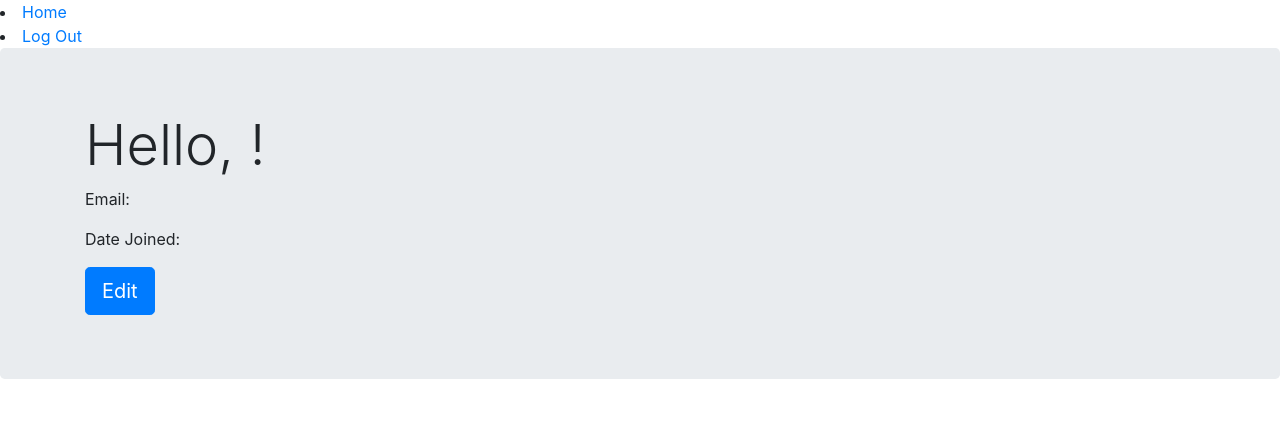
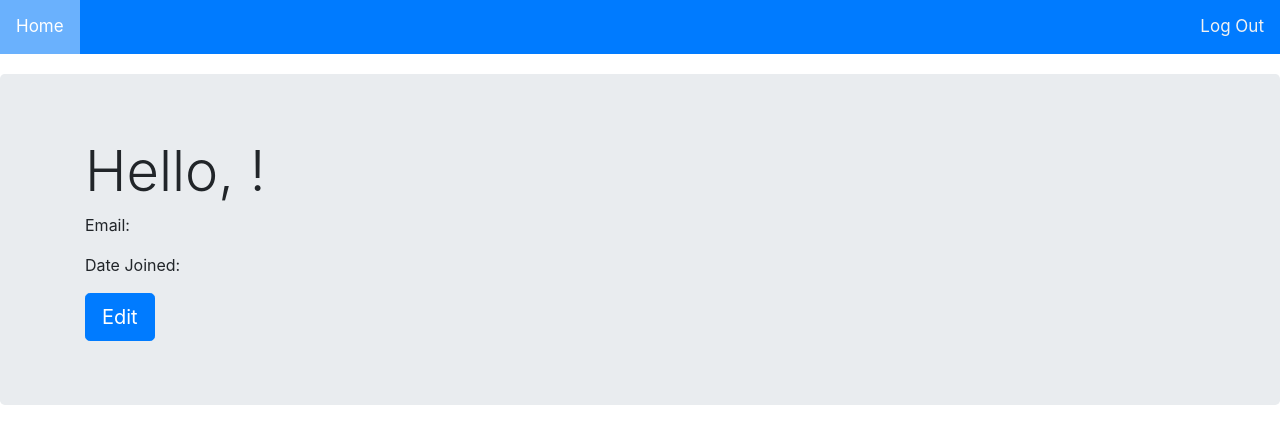
Before and after one commit to ksrawr/YallChat, a website: page views/profile.html in a window 1280 px wide. Drawn offline with nearby package versions, Linux system fonts and the light colour scheme; files that its build step writes are made by us from their sources; no server answers.

Commit message:
adds new nav to profile page

```diff
--- a/views/profile.html
+++ b/views/profile.html
@@ -10,14 +10,17 @@
 	<script defer src="https://stackpath.bootstrapcdn.com/bootstrap/4.3.1/js/bootstrap.min.js" integrity="sha384-JjSmVgyd0p3pXB1rRibZUAYoIIy6OrQ6VrjIEaFf/nJGzIxFDsf4x0xIM+B07jRM" crossorigin="anonymous"></script>
 
 	<!-- Custom CSS + JS -->
+	<link rel="stylesheet" type="text/css" href="css/nav.css">
 	<script defer type="text/javascript" src="/scripts/profile.js"></script>
 
 </head>
 <body>
-<nav>
-	<li><a href="/home">Home</a></li>
-	<li><a id="logout" href="/logout">Log Out</a></li>
+
+<nav id="main-nav">
+	<a href="/home">Home</a>
+	<a id="logout" href="/logout">Log Out</a>
 </nav>
+
 <main>
 	<div class="jumbotron">
     <div class="container">
```
